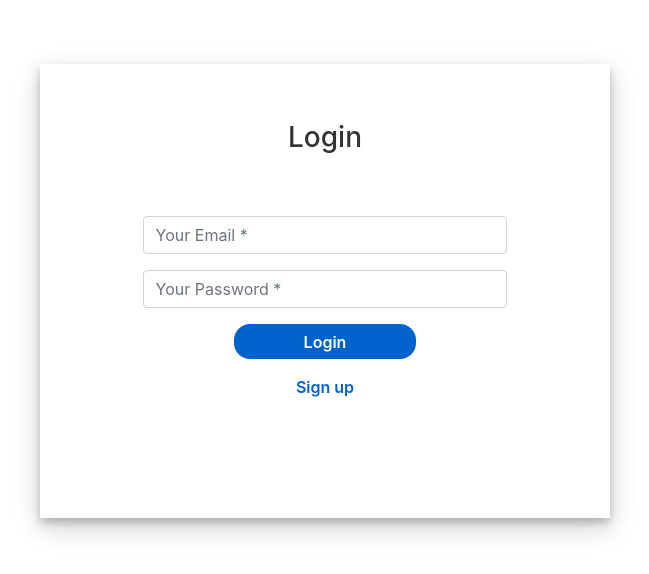
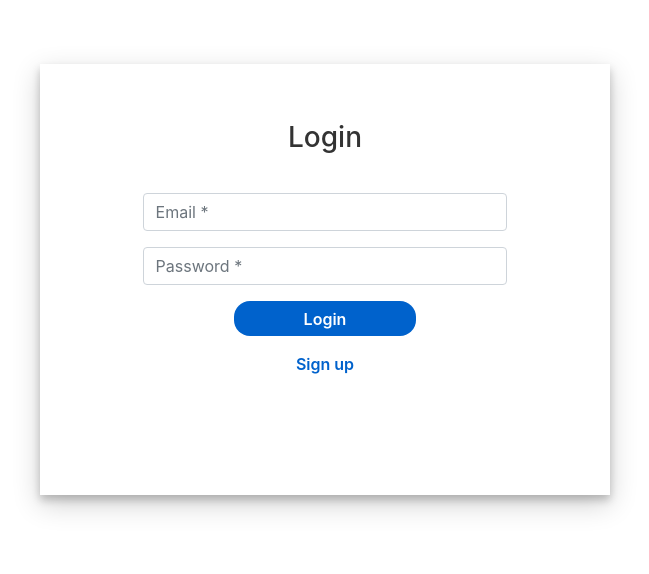
Before and after one commit to ChristopherADG/biorhythm, a React (Create React App) app in the folder frontend/gui/: page /login in a window 1280 px wide. Shown: the top 574 px of the page, without its empty margins (315-964 px from the left). Built offline with nearby package versions, Linux system fonts and the light colour scheme.

Commit message:
[BIO-8] display error message

```diff
--- a/frontend/gui/src/components/Signin/LoginForm.css
+++ b/frontend/gui/src/components/Signin/LoginForm.css
@@ -12,7 +12,7 @@
 }
 
 .login-container form{
-    padding: 10%;
+    padding: 5% 10% 10% 10%;
 }
 .btnSubmit
 {
@@ -33,3 +33,7 @@
     font-weight: 600;
     text-decoration: none;
 }
+
+.error-text {
+    color: red;
+}
--- a/frontend/gui/src/components/Signin/LoginForm.js
+++ b/frontend/gui/src/components/Signin/LoginForm.js
@@ -9,13 +9,13 @@ const LoginForm = (props) => {
                 <div className="col-md-3"></div>
                 <div className="col-md-6 login-form-1">
                     <h3>Login</h3>
-                    <p>{props.message}</p>
+                    <p className="error-text">{props.message}</p>
                     <form>
                         <div className="form-group">
-                            <input type="text" className="form-control" placeholder="Your Email *" onChange={props.emailHandler} />
+                            <input type="email" className="form-control" placeholder="Email *" onChange={props.emailHandler} required />
                         </div>
                         <div className="form-group">
-                            <input type="password" className="form-control" placeholder="Your Password *" onChange={props.pwordHandler} />
+                            <input type="password" className="form-control" placeholder="Password *" onChange={props.pwordHandler} required />
                         </div>
                         <div className="form-group">
                             <input type="submit" className="btnSubmit" value="Login" onClick={props.submitHandler} />
```
Also changed, not shown: frontend/gui/src/containers/Signin/Signin.js (+6 -2 lines).
